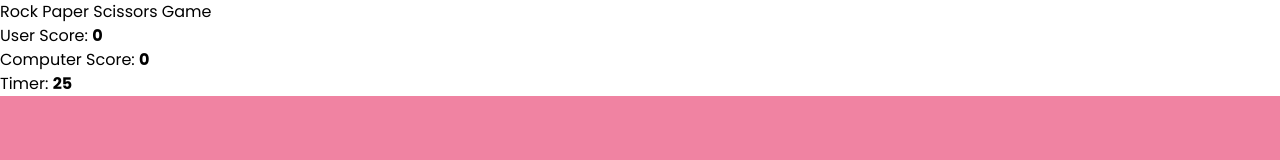
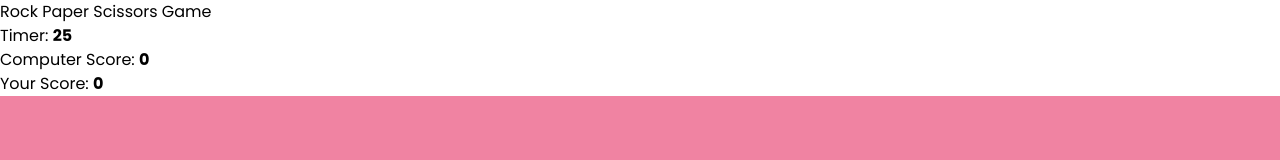
Before and after one commit to elishabhatti/rock-paper-scissors-game, a React (Vite) app: page / in a window 1280 px wide. Shown: the top 160 px of the page. Built offline with nearby package versions, Linux system fonts and the light colour scheme; a web font is replaced by a local one.

Commit message:
added choice and score componenets

```diff
--- /dev/null
+++ b/src/Components/Choice.jsx
@@ -0,0 +1,13 @@
+import React from 'react'
+
+const Choice = ({label, choice}) => {
+  return (
+    <div>
+        <h2 className="text-[20px] uppercase">
+            {label}: <b>{choice}</b>
+          </h2>
+    </div>
+  )
+}
+
+export default Choice
--- a/src/Components/RockPaperScissors.jsx
+++ b/src/Components/RockPaperScissors.jsx
@@ -1,4 +1,6 @@
 import React, { useEffect, useRef, useState } from "react";
+import Score from "./Score";
+import Choice from "./Choice";
 
 const RockPaperScissors = () => {
   const choices = [
@@ -33,12 +35,12 @@ const RockPaperScissors = () => {
 
   const playGame = (userSelect) => {
     if (time === 0) return;
-      const randomIndex = Math.floor(Math.random() * choices.length);
-      const computerSelect = choices[randomIndex];
+    const randomIndex = Math.floor(Math.random() * choices.length);
+    const computerSelect = choices[randomIndex];
 
-      setUserSelection(userSelect);
-      setComputerSelection(computerSelect);
-      winner(userSelect.name, computerSelect.name);
+    setUserSelection(userSelect);
+    setComputerSelection(computerSelect);
+    winner(userSelect.name, computerSelect.name);
   };
   const winner = (user, computer) => {
     if (
@@ -76,19 +78,12 @@ const RockPaperScissors = () => {
     <div className="bg-gray-800 text-white h-[100vh] ">
       <div className="w-full bg-slate-600 text-white flex justify-between items-center py-4 px-8 mb-10">
         <div>
-          <h1 className="text-2xl uppercase">Rock Paper Scissors Game</h1>
+          <h1 className="text-[20px] uppercase">Rock Paper Scissors Game</h1>
         </div>
-        <div></div>
         <div>
-          <h2>
-            User Score: <b> {myScore}</b>
-          </h2>
-          <h2>
-            Computer Score: <b>{compScore}</b>
-          </h2>
-          <h2>
-            Timer: <b>{time}</b>
-          </h2>
+          <Score lable="Timer" score={time} />
+          <Score lable="Computer Score" score={compScore} />
+          <Score lable="Your Score" score={myScore} />
         </div>
       </div>
       <div className="flex justify-center items-center flex-col ">
@@ -109,17 +104,11 @@ const RockPaperScissors = () => {
           ))}
         </div>
         <div>
-          <h2 className="text-[20px] uppercase">
-            Your Choice: <b>{userSelection.name}</b>
-          </h2>
-          <h2 className="text-[20px] uppercase">
-            Computer Choice: <b>{computerSelection.name}</b>
-          </h2>
+          <Choice label="Your Choice" choice={userSelection.name} />
+          <Choice label="Computer Choice" choice={computerSelection.name} />
           <h2 className="text-[20px] uppercase mt-10">
             {gameOver && (
-              <p>
-                Result:<b>{result}</b>
-              </p>
+                <Choice label="Result" choice={result} />
             )}
           </h2>
           <div className="flex justify-center items-center flex-col">
--- /dev/null
+++ b/src/Components/Score.jsx
@@ -0,0 +1,13 @@
+import React from 'react'
+
+const Score = ({lable, score}) => {
+  return (
+    <div>
+        <h2>
+            {lable}: <b>{score}</b>
+          </h2>
+    </div>
+  )
+}
+
+export default Score
```
